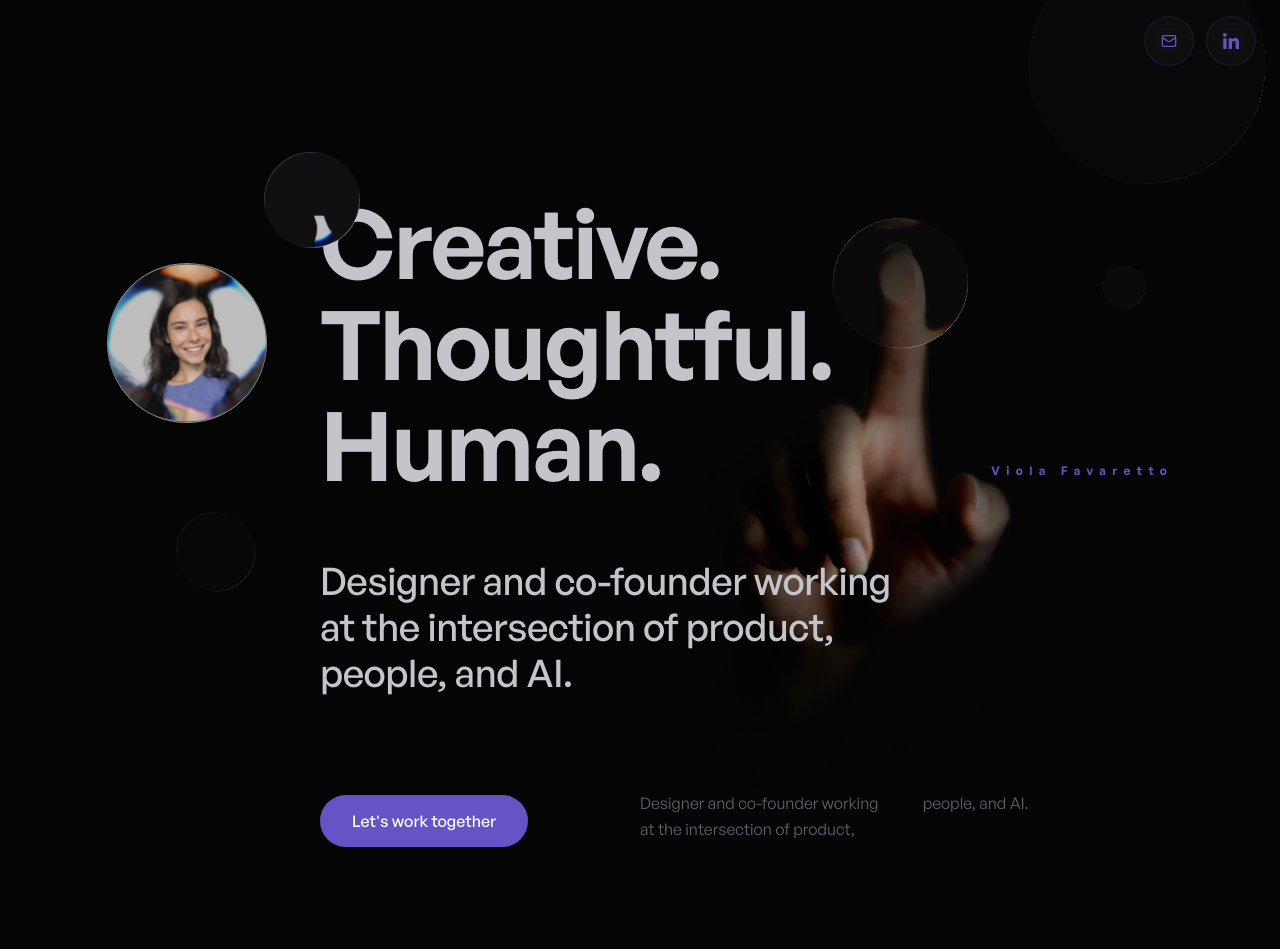
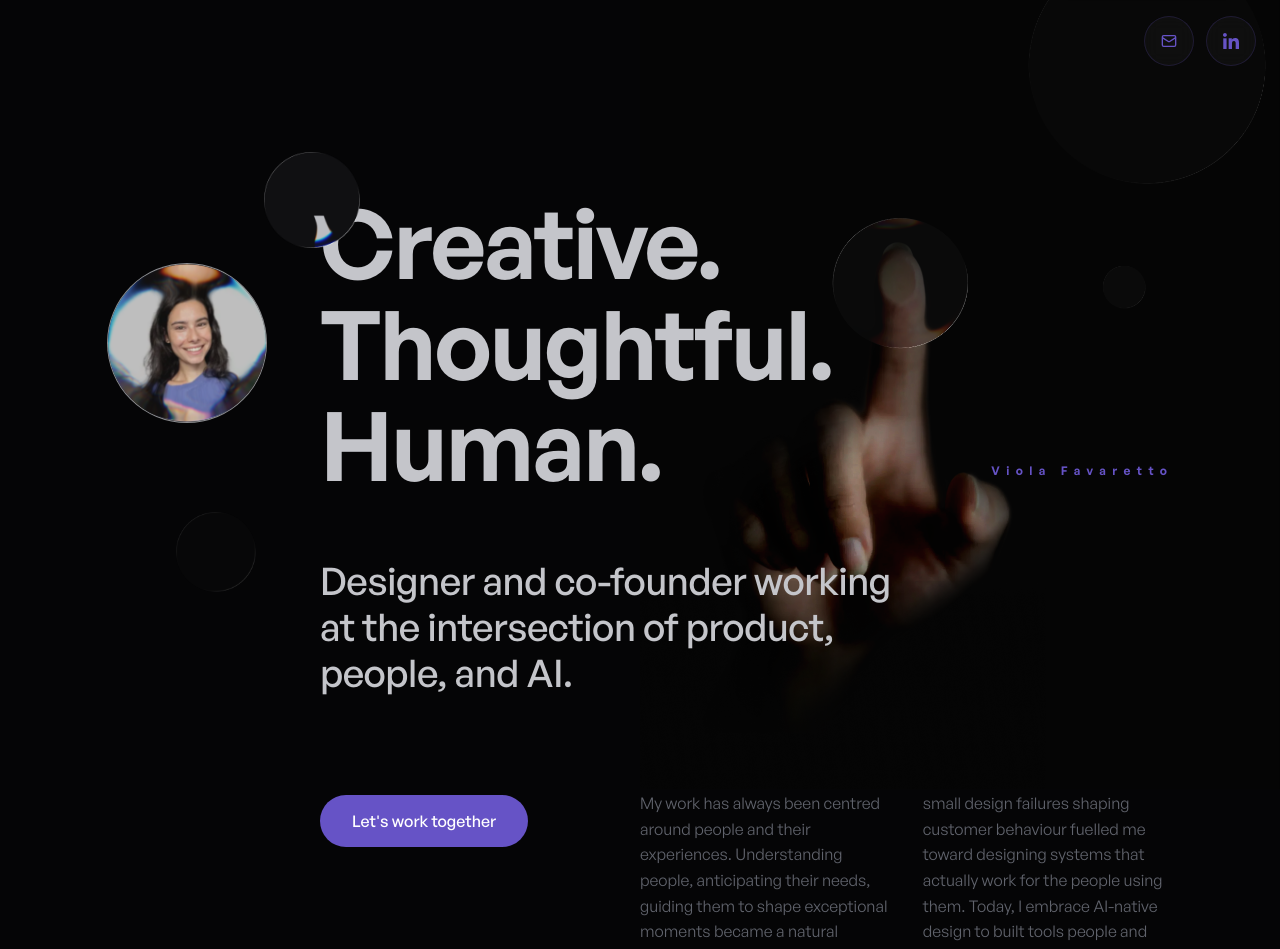
Before and after one commit to Gianeo/violafavola, a Next.js app: page / in a window 1280 px wide. Shown: the top 949 px of the page. Built offline with nearby package versions, Linux system fonts and the light colour scheme.

Commit message:
v2 11/02/26

```diff
--- a/src/components/sections/Hero.tsx
+++ b/src/components/sections/Hero.tsx
@@ -94,7 +94,9 @@ export function Hero({
 
           <div className="col-span-4 md:row-start-4 md:col-start-7 md:col-span-5">
             <div className="copy columns-1 gap-6 md:columns-2 md:gap-8 md:max-w-2xl">
-              {renderParagraphs(subcopy)}
+              {renderParagraphs(
+                "My work has always been centred around people and their experiences. Understanding people, anticipating their needs, guiding them to shape exceptional moments became a natural standard in everything I do. Watching awkward processes and small design failures shaping customer behaviour fuelled me toward designing systems that actually work for the people using them. Today, I embrace AI-native design to built tools people and businesses can intuitively use and grow with."
+              )}
             </div>
           </div>
 
```
